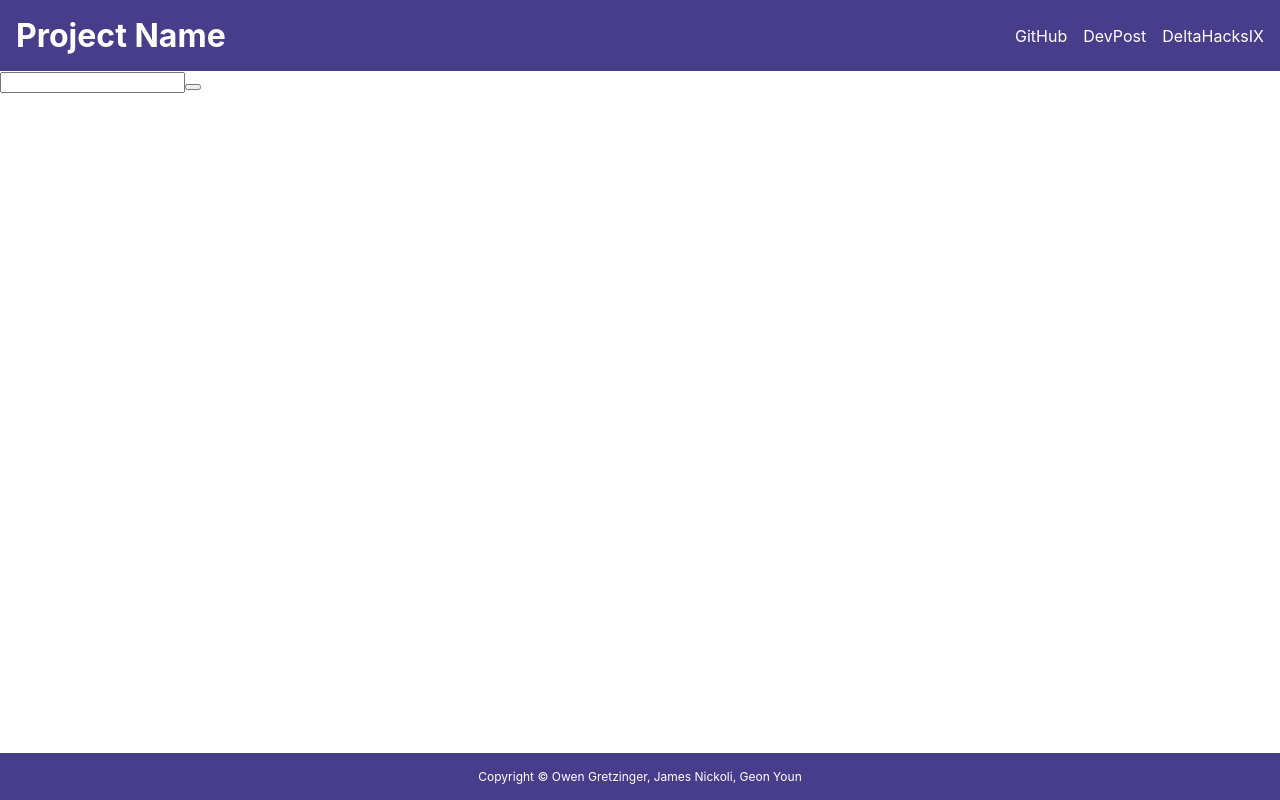
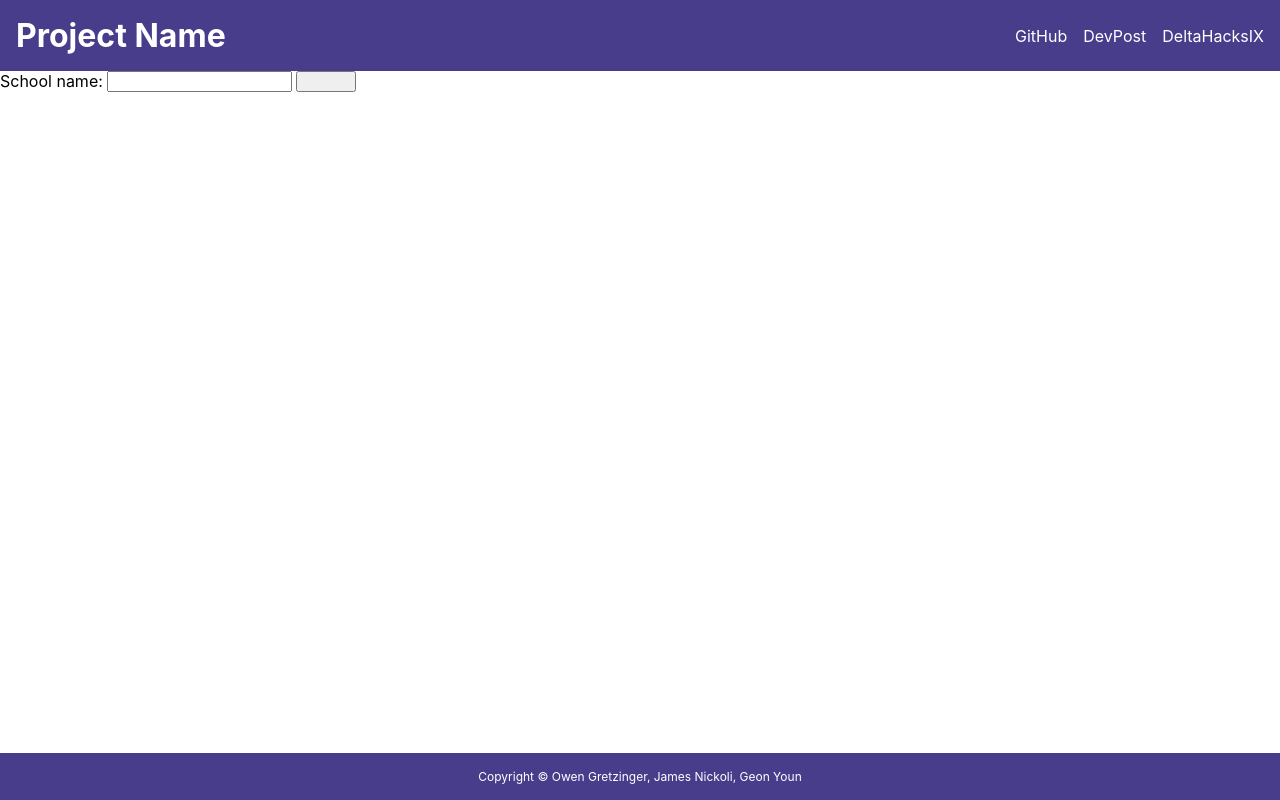
Before and after one commit to owengretzinger/education-data-for-change, a React (Create React App) app in the folder delta-hacks-front-end/: page / in a window 1280 px wide. Built offline with nearby package versions, Linux system fonts and the light colour scheme.

Commit message:
Fix class to className in Footer

```diff
--- a/delta-hacks-front-end/public/index.html
+++ b/delta-hacks-front-end/public/index.html
@@ -2,7 +2,7 @@
 <html lang="en">
   <head>
     <meta charset="utf-8" />
-    <link rel="icon" href="%PUBLIC_URL%/favicon.ico" />
+    <!-- <link rel="icon" href="%PUBLIC_URL%/favicon.ico" /> -->
     <meta name="viewport" content="width=device-width, initial-scale=1" />
     <meta name="theme-color" content="#000000" />
     <meta
--- a/delta-hacks-front-end/src/App.css
+++ b/delta-hacks-front-end/src/App.css
@@ -61,7 +61,7 @@ a {
 
 .school-name {
 	display: flex;
-
+	gap: 4px;
 }
 
 .school-name button {
--- a/delta-hacks-front-end/src/App.js
+++ b/delta-hacks-front-end/src/App.js
@@ -5,13 +5,16 @@ import QueryItem from "./elements/QueryItem.js";
 
 function App() {
     // Make users be able to search schools by
+    const onSubmitQuery = (query) => {
+        console.log(`SELECT * FROM ____ WHERE school LIKE "\%${query}\%"`);
+    };
 
     return (
         <>
             <Header />
             <div className="middle">
-                <div>
-                    <QueryItem />
+                <div className="school-name">
+                    School name: <QueryItem onSubmitQuery={onSubmitQuery} buttonName="Go!"/>
                 </div>
             </div>
             <Footer />
--- a/delta-hacks-front-end/src/elements/QueryItem.js
+++ b/delta-hacks-front-end/src/elements/QueryItem.js
@@ -14,7 +14,7 @@ const QueryItem = (props) => {
     return (
         <>
             <input type="text" value={query} onChange={handleChangeQuery} />
-            <button onClick={handleSubmitQuery}></button>
+            <button onClick={handleSubmitQuery}>{props.buttonMessage}</button>
         </>
     );
 };
--- a/delta-hacks-front-end/src/sections/Footer.js
+++ b/delta-hacks-front-end/src/sections/Footer.js
@@ -1,6 +1,6 @@
 const Footer = () => {
     return (
-        <div class="footer">
+        <div className="footer">
             Copyright © Owen Gretzinger, James Nickoli, Geon Youn
         </div>
     );
```
Also changed, not shown: delta-hacks-front-end/public/manifest.json.
